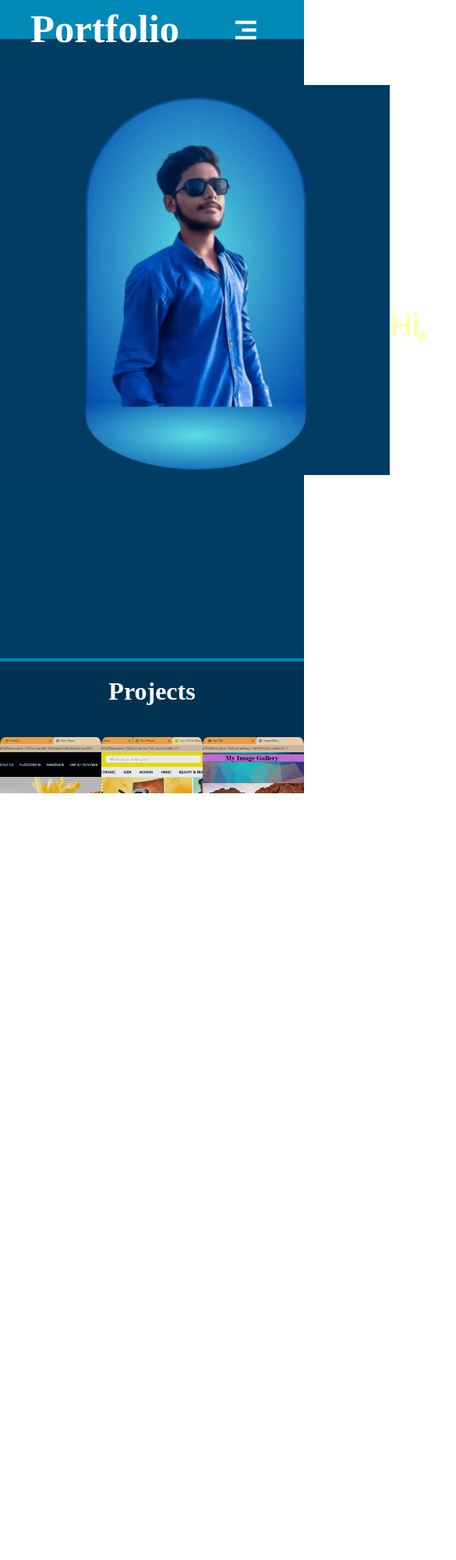
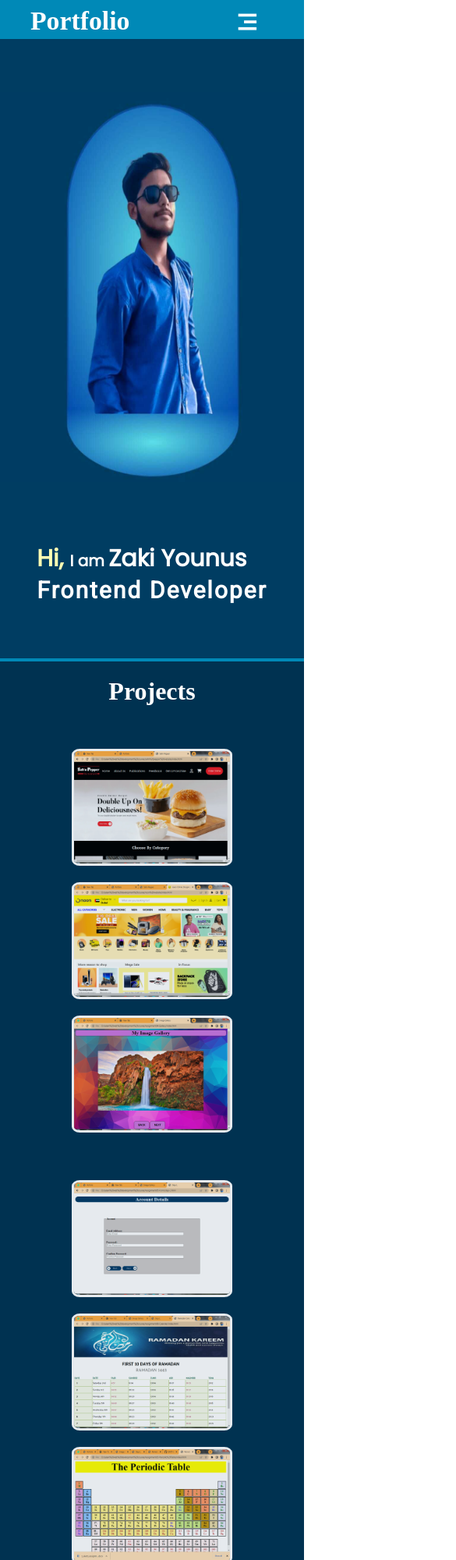
Before and after one commit to its-zaki/porfolio, a plain HTML site: page index.html in a window 390 px wide. Shown: the top 2000 px of the page at 78% size, 585 px wide, since content can reach past the window. Drawn offline with nearby package versions, Linux system fonts and the light colour scheme.

Commit message:
Portfolio

```diff
--- a/index.html
+++ b/index.html
@@ -33,7 +33,7 @@
 
         </div>
         <div class="right">
-          <h1><span class="hi"> Hi, </span><small class="small"> I am </small> Zaki Younus</h1>
+          <h1 class="head-one"><span class="hi"> Hi, </span><small class="small"> I am </small> Zaki Younus</h1>
           <h1 class="sub-heading">Frontend Developer</h1>
         </div>
       </div>
@@ -103,7 +103,7 @@
 
     </div>
     <div class="footer">
-      <h1 class="footer-h1">Created by <a href="https://github.com/its-zaki" target="_blank"><span class="name"> Zaki Youns</span></h1></a>
+      <h1 class="footer-h1">Created by <a href="https://github.com/its-zaki" target="_blank"><span class="name"> Zaki Younus</span></h1></a>
     </div>
   </body>
 </html>
--- a/style.css
+++ b/style.css
@@ -36,7 +36,7 @@
 }
 .header{
     width: 100%;
-    height: 50px;
+    height:50px;
     background-color: #0089b7;
     display: flex;
 
@@ -78,10 +78,22 @@
     }
     .nav-ul > li{
         display: none;
+        margin-top: 0px;
+    }
+    .nav-ul{
+        margin-top: 0.5vh;
+    }
+    .header>a {
+        font-size: 2vh;
     }
     .nav-ul > i{
         display: block;
+        font-size: 3.5vh;
 
+
+    }
+    .header{
+        font-size: x-small;
     }
 
 
@@ -100,7 +112,7 @@
 
 }
 .left-img{
-    width: 500px;
+    width: 45vw;
     /* border: 2px solid red; */
     margin-top: 7vh;
     height: 500px;
@@ -110,6 +122,7 @@
     margin-right: 15%;
     font-family: 'Poppins', sans-serif;
     color: var(--white);
+    cursor: pointer;
 }
 .small{
     font-size: 20px;
@@ -125,13 +138,29 @@
 
 }
 
-@media (max-width:600) {
+@media (max-width:600px) {
+
     .content{
-        display: flex;
+        flex-direction: column;
+    }
+    .left-img{
+        margin-top: 8vh;
+        width: 100vw;
+    }
+    .right{
+        margin: 0 auto;
+        margin-bottom: 70px;
 
+    }
 
-
-
+    .hi{
+        font-size: 30px
+    }
+    .head-one{
+        font-size: 30px;
+    }
+    .sub-heading{
+        font-size: 30px;
     }
 
 }.hr{
@@ -178,6 +207,25 @@
     margin-top: 40px;
     border: 2px solid var(--blue);
 }
+@media (max-width:600px) {
+    .row
+    {
+        display: flex;
+        /* justify-content: space-evenly; */
+        flex-direction: column;
+        align-items: center;
+
+
+    }
+
+    .image{
+        width: 100%;
+        height: 150px;
+        border: 3px solid white;
+        margin-top:15px ;
+    }
+
+}
 /* project section end  */
 /* about-section start  */
 .about-section{
@@ -222,6 +270,21 @@
 .social-a:hover{
     color: var(--blue);
 }
+/* reponsive section */
+@media (max-width:600px) {
+    .social-icon{
+        display: flex;
+        flex-direction: column;
+        align-items: center;
+    }
+    .about-h1{
+        font-size: 3.5vh;
+    }
+    .icon-1>i{
+        font-size: 4vh;
+    }
+
+}
 
 /* about-section end  */
 
@@ -246,4 +309,14 @@
     color: var(--blue);
     cursor: pointer;
 }
+@media (max-width:600px) {
+    .footer-h1{
+        font-size: 2.5vh;
+        margin-left: 5vh;
+    }
+    .name{
+        font-size:4vh ;
+    }
+
+}
 /* footer end */
```
